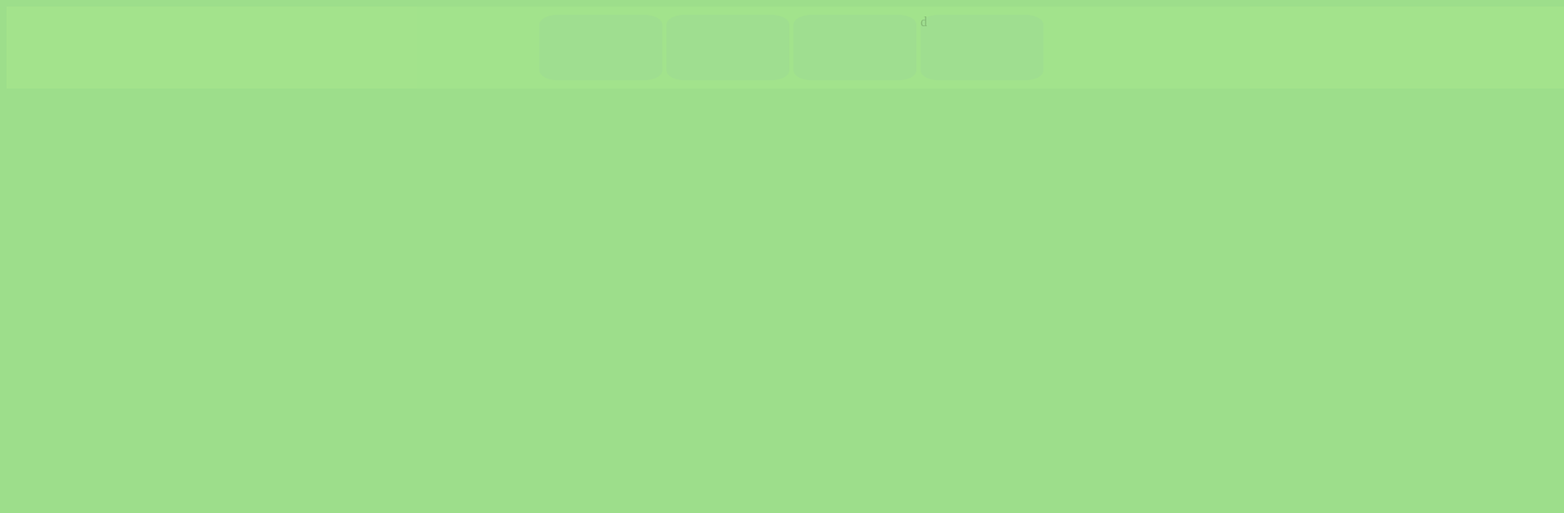
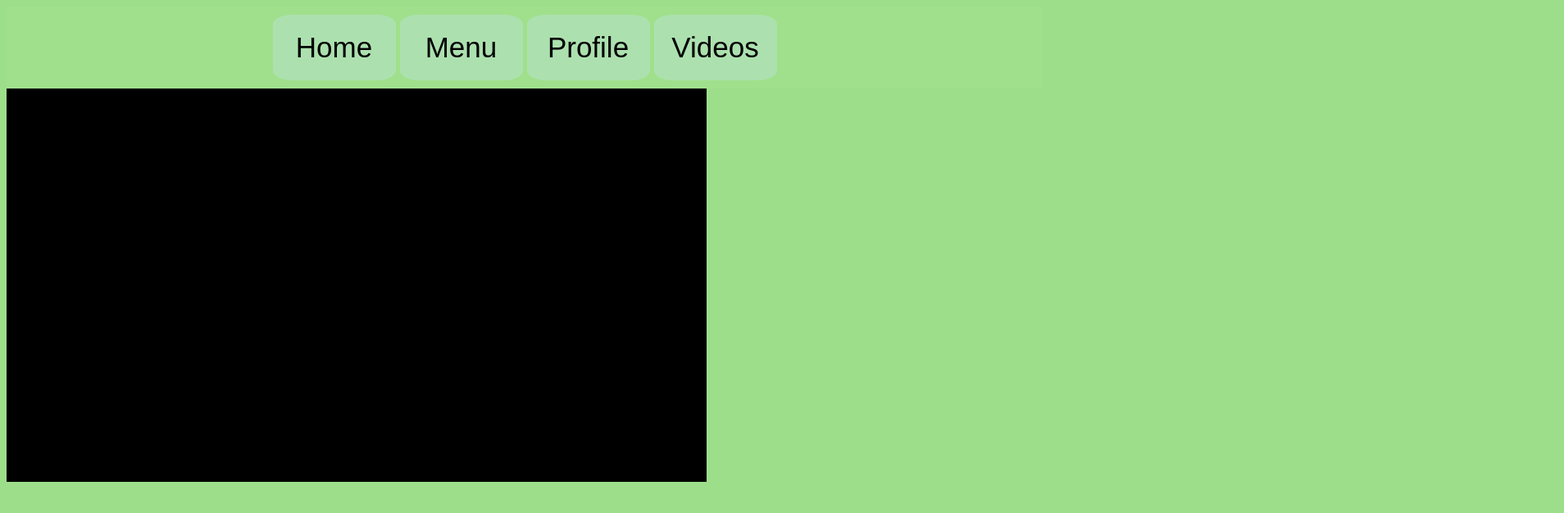
Before and after one commit to Shmulik09/Cliep, a plain HTML site: page index.html in a window 1280 px wide. Shown: the whole page at 82% size, 1908 px wide, since content can reach past the window. Drawn offline with Linux system fonts and the light colour scheme; a web font is replaced by a local one.

Commit message:
Style Improvment
Made the top bar the size of the screen.
centered the top buttons the the middle of the screen.
added the video screen div

```diff
--- a/IndexScript.js
+++ b/IndexScript.js
@@ -2,7 +2,7 @@ var JSTopButtons = document.getElementsByClassName("TopButtons"); // Defiens Top
 
 for (var i = 0; i < JSTopButtons.length; i++) {
   JSTopButtons[i].addEventListener("mouseover", function () {
-    this.style.backgroundColor = "#99A98F";
+    this.style.backgroundColor = "#B0EBB4";
   });
 
   JSTopButtons[i].addEventListener("mouseout", function () {
--- a/IndexStyle.css
+++ b/IndexStyle.css
@@ -1,16 +1,23 @@
+@import url('https://fonts.googleapis.com/css2?family=Poetsen+One&display=swap');
+
+
 html
 {
     background-color: #9DDE8B;
 }
 
 
+
 .TopPageBar
 {
-    background-color: #C3FF93;
-    opacity: 15%;
-    width: 1900px;
+    background-color: #c4ff9311;
+    opacity: 100%;
+    width: max;
     height: 100px;
     display: grid;
+    display: flex;
+    align-items: center;
+    justify-content: center;
     grid-template-columns: repeat(4, 150px);
     grid-gap: 5px;
 }
@@ -21,6 +28,17 @@ html
     background-color: #ACE1AF;
     width: 150px;
     height: 80px;
-    transform: translate(650px, 10px);
     border-radius: 15%;
+    font-size: 35px;
+    text-align: center;
+    align-content: center;
+    font-family: "Poetsen One", sans-serif;
 }
+.VideoScreen
+{
+    display: flexbox;
+    justify-content: center;
+    width: 854px;
+    height: 480px;
+    background-color: black;
+}
--- a/index.html
+++ b/index.html
@@ -6,12 +6,13 @@
 </head>
 <body>
     <div class="TopPageBar">
-        <div class="TopButtons"></div>
-        <div class="TopButtons"></div>
-        <div class="TopButtons"></div>
-        <div class="TopButtons">d</div>
+        <div class="TopButtons">Home</div>
+        <div class="TopButtons">Menu</div>
+        <div class="TopButtons">Profile</div>
+        <div class="TopButtons">Videos</div>
     </div>
 
+    <div class="VideoScreen"></div>
     <script src="IndexScript.js"></script>
 </body>
 </html>
```
